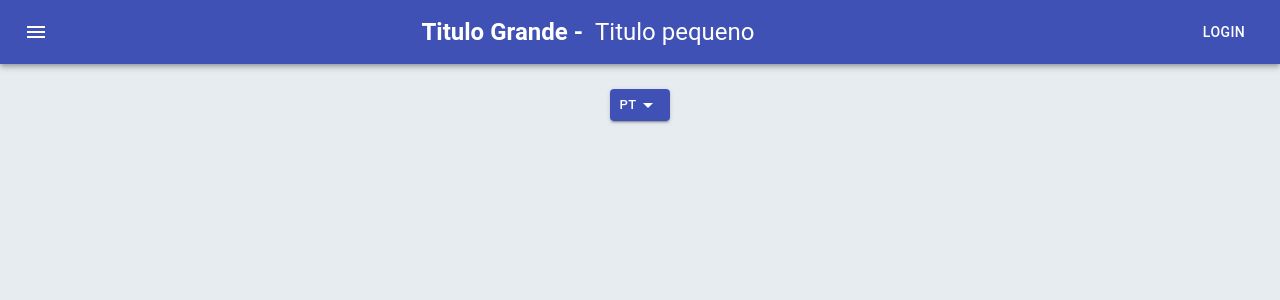
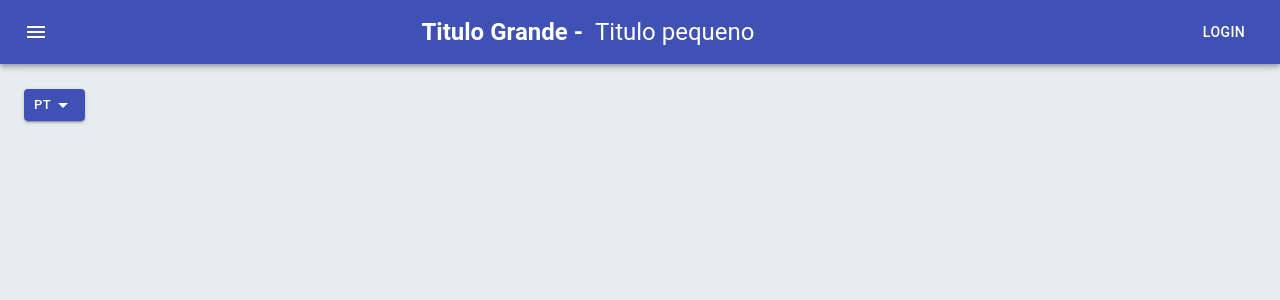
Before and after one commit to boydwo/-MaterialUI_React, a React (Create React App) app in the folder meuapp/: page / in a window 1280 px wide. Shown: the top 300 px of the page. Built offline with nearby package versions, Linux system fonts and the light colour scheme.

Commit message:
testeButton

```diff
--- a/meuapp/src/LocaleButton.jsx
+++ b/meuapp/src/LocaleButton.jsx
@@ -39,8 +39,7 @@ export default function SplitButton() {
   };
 
   return (
-    <Grid container direction="column" alignItems="center">
-      <Grid item xs={12}>
+    <>
       <ButtonGroup variant="contained" color="primary" ref={anchorRef} aria-label="split button">
         <Button
           color="primary"
@@ -81,7 +80,6 @@ export default function SplitButton() {
           </Grow>
         )}
       </Popper>
-      </Grid>
-    </Grid>
+    </>
   );
 }
```
Lines whose indentation alone changed are shown as unchanged.
